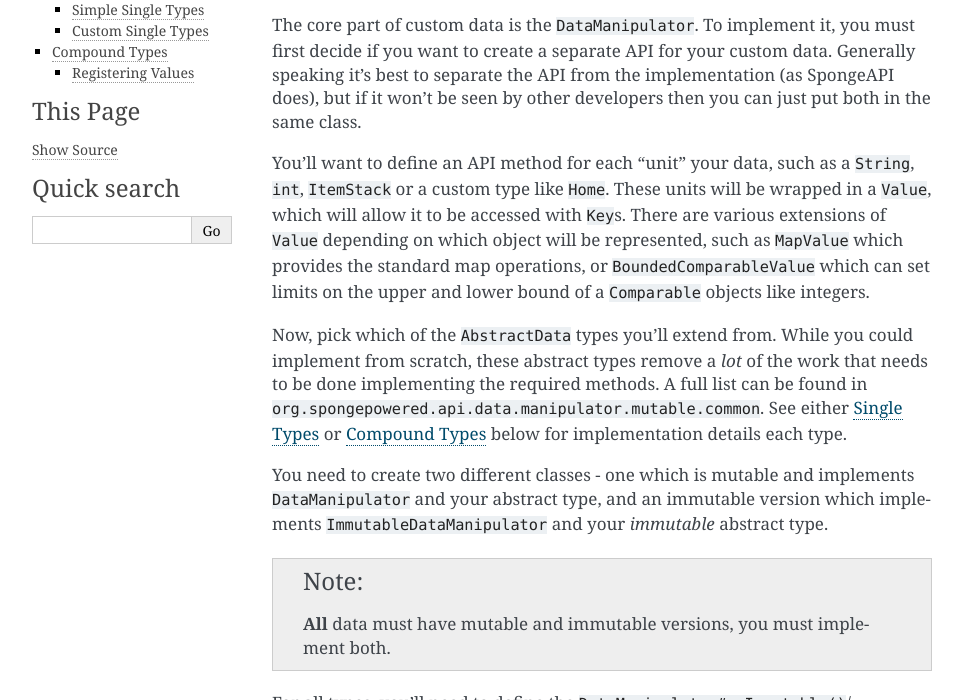
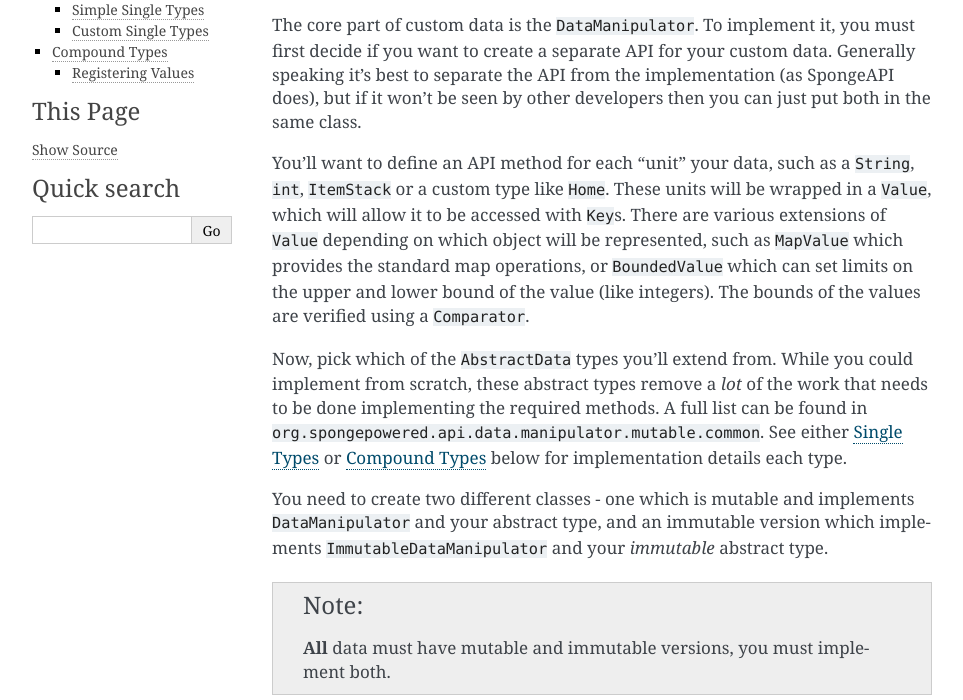
Before and after one commit to SpongePowered/SpongeDocs, a Sphinx documentation site: the page built from source/plugin/data/custom/datamanipulators.rst, in a window 1280 px wide and 900 px high, cut to the strip 200-900 px from the top of the window. Shown: the whole strip, without its empty margins (148-1111 px from the left). Built offline with Sphinx 7.4.7, drawn with Linux system fonts in a browser that asks for light colours; pages that are not in the unit, such as notebooks, are missing from menus; cross-references to code outside the pages are shown as plain code.

Commit message:
Replace occurrences of BoundedComparableValue + SpongeEventFactory

```diff
--- a/source/plugin/data/custom/datamanipulators.rst
+++ b/source/plugin/data/custom/datamanipulators.rst
@@ -18,10 +17,11 @@
     org.spongepowered.api.data.manipulator.mutable.common.AbstractSingleData
     org.spongepowered.api.data.manipulator.mutable.tileentity.FurnaceData
     org.spongepowered.api.data.value.ValueFactory
+    org.spongepowered.api.data.value.mutable.BoundedValue
+    org.spongepowered.api.data.value.mutable.MapValue
     org.spongepowered.api.data.value.mutable.Value
-    org.spongepowered.api.data.value.mutable.MapValue
-    org.spongepowered.api.data.value.mutable.BoundedComparableValue
     org.spongepowered.api.data.value.ValueContainer
+    org.spongepowered.api.event.game.state.GameInitializationEvent
     org.spongepowered.api.item.inventory.ItemStack
     org.spongepowered.api.util.TypeTokens
     java.lang.Comparable
@@ -35,9 +35,10 @@
 
 You'll want to define an API method for each "unit" your data, such as a ``String``, ``int``, :javadoc:`ItemStack` or
 a custom type like ``Home``. These units will be wrapped in a :javadoc:`Value`, which will allow it to be accessed
-with :javadoc:`Key`\ s. There are various extensions of ``Value`` depending on which object will be represented, such
-as :javadoc:`MapValue` which provides the standard map operations, or :javadoc:`BoundedComparableValue` which can set
-limits on the upper and lower bound of a :javadoc:`Comparable` objects like integers.
+with :javadoc:`Key`\s. There are various extensions of ``Value`` depending on which object will be represented, such
+as :javadoc:`MapValue` which provides the standard map operations, or :javadoc:`BoundedValue` which can set
+limits on the upper and lower bound of the value (like integers). The bounds of the values are verified using a
+:javadoc:`Comparator`.
 
 Now, pick which of the :javadoc:`AbstractData` types you'll extend from. While you could implement from scratch, these
 abstract types remove a *lot* of the work that needs to be done implementing the required methods. A full list can be
```
Also changed, not shown: other parts of source/plugin/data/custom/datamanipulators.rst (+0 -1 lines), source/plugin/event/listeners.rst (+4 -4 lines).
